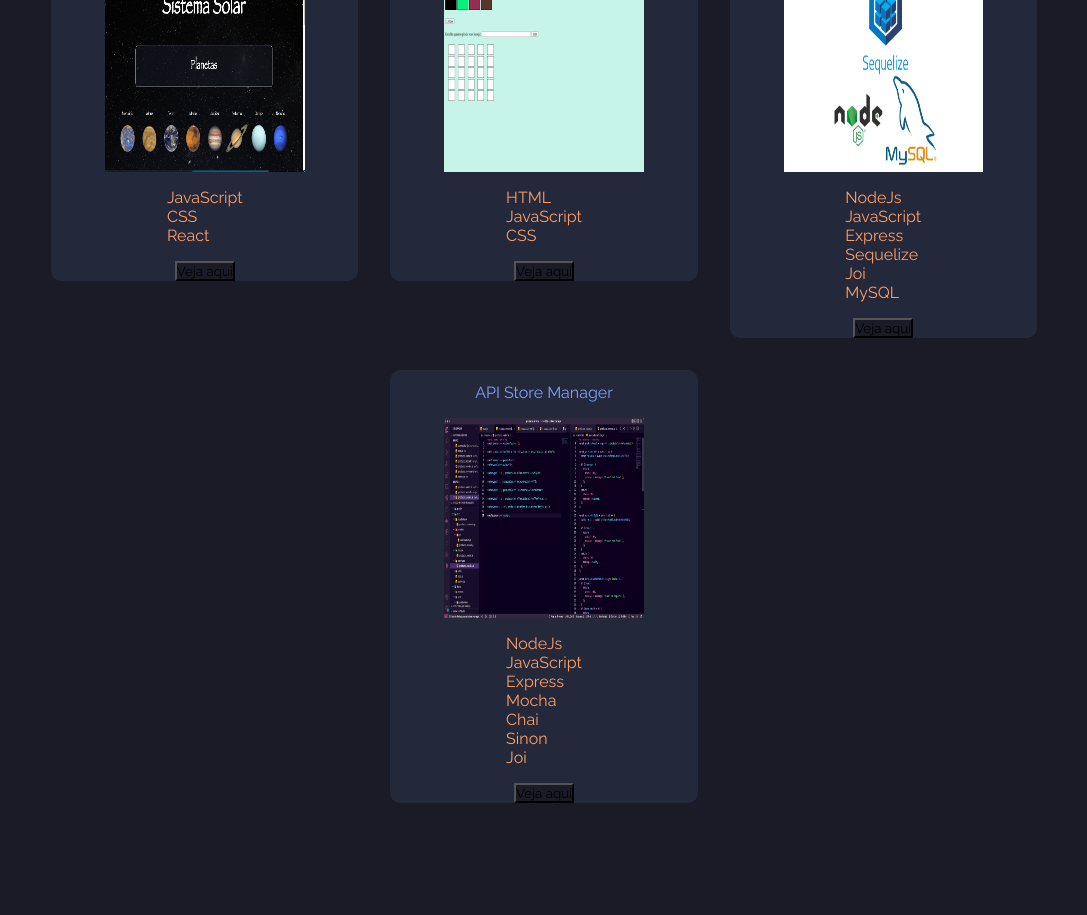
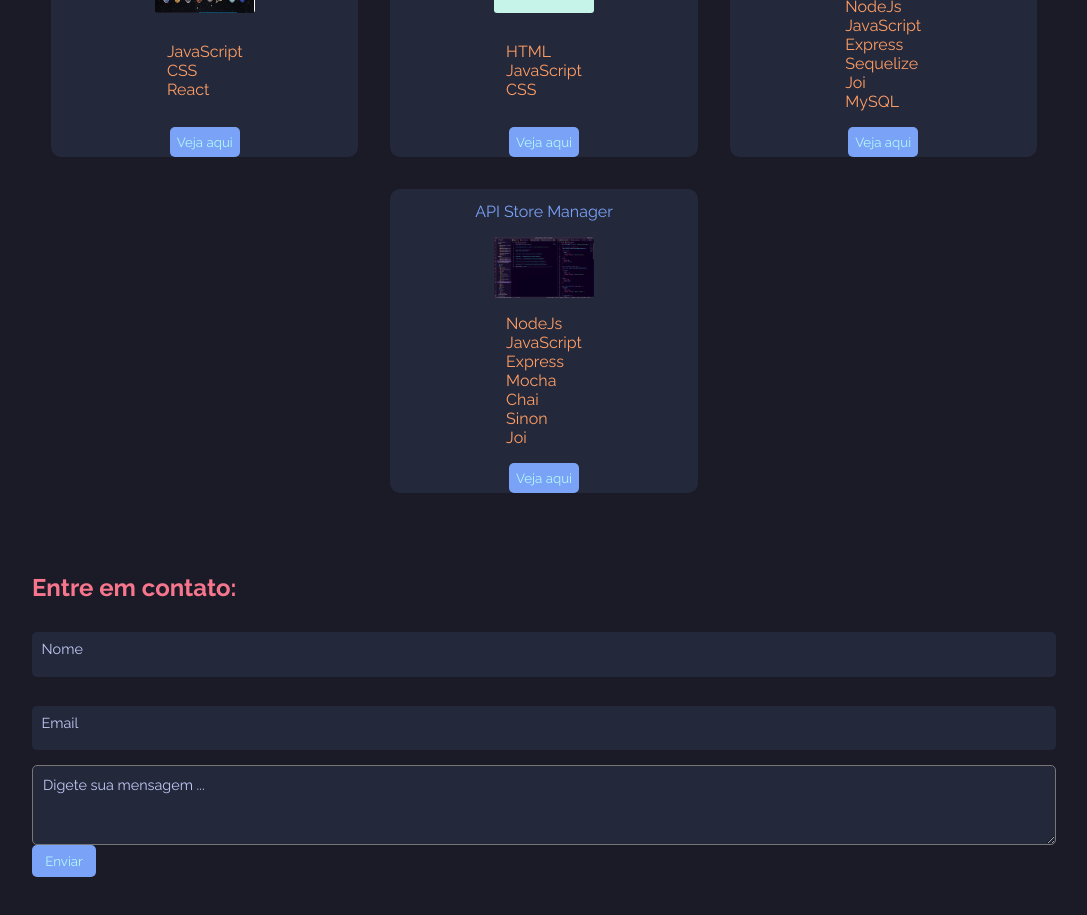
Before and after one commit to luizdefreitas10/new-porftolio, a Next.js app: page / in a window 1280 px wide. Shown: the part 1800-2715 px from the top of the page, without its empty margins (96-1183 px from the left). Before the commit the page ends 2603 px from the top, so only its background shows below. Built offline with nearby package versions, Linux system fonts and the light colour scheme.

Commit message:
saalvando codigo

```diff
--- /dev/null
+++ b/src/components/Contact/index.tsx
@@ -0,0 +1,37 @@
+import {Container , Form, StyledH1, TextArea, Button} from '../../styles/components/Contact/styles'
+import Input from '../../components/Input'
+import { useState } from 'react'
+
+export default function Contact () {
+
+  const [message, setMessage] = useState('')
+
+  return (
+    <Container>
+      <StyledH1>Entre em contato:</StyledH1>
+      <Form>
+        <Input
+          label='Nome'
+          type='text'
+          id="name"
+          name="name"
+          placeholder=" "
+        />
+        <Input
+          label='Email'
+          type='email'
+          id="email"
+          name="email"
+          placeholder=" "
+        />
+        <TextArea
+          maxLength={500}
+          placeholder="Digete sua mensagem ..."
+          onChange={(e) => setMessage(e.target.value)}
+        ></TextArea>
+        <Button type="button" >Enviar</Button>
+        <h2>{ message }</h2>
+      </Form>
+    </Container>
+  )
+}
--- /dev/null
+++ b/src/components/Input/index.tsx
@@ -0,0 +1,22 @@
+import React, { useState } from 'react';
+import styled from 'styled-components';
+import {Container, InputField, InputLabel} from '../../styles/components/Input/styles'
+
+
+
+interface GmailInputProps extends React.InputHTMLAttributes<HTMLInputElement> {
+  label: string;
+}
+
+const GmailInput: React.FC<GmailInputProps> = ({ label, ...props }) => {
+  const [id] = useState(`input-${Math.random().toString(36).substr(2, 9)}`);
+
+  return (
+    <Container>
+      <InputField id={id} {...props} required />
+      <InputLabel htmlFor={id}>{label}</InputLabel>
+    </Container>
+  );
+};
+
+export default GmailInput;
--- a/src/components/Projects/index.tsx
+++ b/src/components/Projects/index.tsx
@@ -1,4 +1,4 @@
-import {Card, Container, CardContainer, StyledH1} from '../../styles/components/Projects/styles'
+import {Card, Container, CardContainer, StyledH1, Button} from '../../styles/components/Projects/styles'
 import { mockData } from '@/mocks/Projects';
 import Image from 'next/image';
 
@@ -16,7 +16,7 @@ export default function Projects () {
                 return <li>{stack}</li>
               }) }
             </ul>
-            <button>Veja aqui</button>
+            <Button>Veja aqui</Button>
           </Card>
         }) }
       </CardContainer>
--- a/src/pages/index.tsx
+++ b/src/pages/index.tsx
@@ -11,6 +11,7 @@ import {
 } from '../styles/components/Header/styles'
 import {ProjectContainer } from '../styles/components/Projects/styles'
 import Projects from '@/components/Projects'
+import Contact from '@/components/Contact'
 // const inter = Inter({ subsets: ['latin'] })
 
 export default function Home() {
@@ -38,6 +39,9 @@ export default function Home() {
         <ProjectContainer data-aos='fade-left' data-aos-duration='2000'>
           <Projects />
         </ProjectContainer>
+        <div data-aos='fade-right' data-aos-duration='2000'>
+          <Contact />
+        </div>
       </Main>
     </>
   )
--- /dev/null
+++ b/src/styles/components/Contact/styles.ts
@@ -0,0 +1,44 @@
+import styled from "styled-components";
+
+export const Container = styled.div`
+  display: flex;
+  flex-direction: column;
+  width: 80%;
+  margin: 0 auto;
+  margin-bottom: 5rem;
+`;
+
+export const Form = styled.form`
+  display: flex;
+  flex-direction: column;
+  /* margin-top: 1rem; */
+`;
+
+export const StyledH1 = styled.h1`
+  width: 80%;
+  font-size: 1.5rem;
+  color: ${(props) => props.theme.editorKeywords};
+  margin-bottom: 1rem;
+`;
+
+export const TextArea = styled.textarea`
+  color: ${(props) => props.theme.editorOrange2};
+  padding: 10px;
+  border-radius: 5px;
+  background-color: ${(props) => props.theme.editorStorm};
+  height: 5rem;
+
+  &::placeholder {
+    font-size: 0.9rem;
+    color: ${(props) => props.theme.editorTerminalBlue}
+  }
+`;
+
+export const Button = styled.button`
+  height: 2rem;
+  background-color: ${(props) => props.theme.editorBlueSky};
+  color: ${(props) => props.theme.editorLittleSky};
+  border-radius: 5px;
+  border: none;
+  width: 4rem;
+`;
--- /dev/null
+++ b/src/styles/components/Input/styles.ts
@@ -0,0 +1,40 @@
+import styled from 'styled-components'
+
+export const Container = styled.div`
+  position: relative;
+  margin: 0.9rem 0;
+`;
+
+
+export const InputField = styled.input`
+  border-radius: 5px;
+  border: none;
+  color: ${(props) => props.theme.editorOrange2};
+  background-color: ${(props) => props.theme.editorStorm};
+  /* border-bottom: 1px solid #ccc; */
+  font-size: 16px;
+  width: 100%;
+  padding: 0.8rem 0;
+  padding-left: 0.8rem;
+  outline: none;
+
+  &:focus,
+  &:not(:placeholder-shown) {
+    + label {
+      top: -1.5rem;
+      font-size: 14px;
+    }
+  }
+`;
+
+
+export const InputLabel = styled.label`
+  position: absolute;
+  left: 0;
+  top: 0.5rem;
+  font-size: 0.9rem;
+  color: ${(props) => props.theme.editorTerminalBlue};
+  background-color: transparent;
+  transition: all 0.2s ease;
+  padding-left: 0.6rem;
+`;
--- a/src/styles/components/Projects/styles.ts
+++ b/src/styles/components/Projects/styles.ts
@@ -3,18 +3,25 @@ import styled from "styled-components";
 export const Container = styled.div`
   width: 80%;
   margin: 0 auto;
+  margin-bottom: 5rem;
 `;
 
 export const Card = styled.div`
   display: flex;
   flex-direction: column;
-  justify-content: center;
+  justify-content: space-between;
   align-items: center;
-  height: 100%;
+  height: 19rem;
   width: 30%;
   background-color: ${(props) => props.theme.editorStorm};
   gap: 1rem;
   border-radius: 10px;
+
+  & img {
+    width: 100px;
+    height: 100px;
+    border-radius: 3px;
+  }
 
   & p {
     margin-top: 13px;
@@ -37,10 +44,24 @@ export const CardContainer = styled.div`
 `;
 
 export const StyledH1 = styled.h1`
-  font-size: medium;
+  font-size: 1.5rem;
   color: ${(props) => props.theme.editorKeywords};
 `;
 
 export const ProjectContainer = styled.div`
   margin-top: 40px;
 `;
+
+export const Button = styled.button`
+  border: none;
+  border-radius: 5px;
+  background-color: ${(props) => props.theme.editorBlueSky};
+  color: ${(props) => props.theme.editorLittleSky};
+  padding: 7px;
+
+  &:hover {
+    background-color: ${(props) => props.theme.editorTerminalBlue};
+    color: ${(props) => props.theme.editorBlack};
+
+  }
+`;
--- a/src/styles/components/Technologies/styles.ts
+++ b/src/styles/components/Technologies/styles.ts
@@ -12,7 +12,7 @@ export const Container = styled.div`
 
 export const StyledH1 = styled.h1`
   width: 80%;
-  font-size: medium;
+  font-size: 1.5rem;
   color: ${(props) => props.theme.editorKeywords};
   margin: 0 auto;
 `;
--- a/src/styles/theme.ts
+++ b/src/styles/theme.ts
@@ -39,6 +39,7 @@ export default {
   editorKeywords: "#f7768e",
   editorTerminalBlue: "#c0caf5",
   editorBlueSky: "#7aa2f7",
+  editorLittleSky: "#b4f9f8",
   editorOrange1: "#ff9e64",
   editorOrange2: "#e0af68",
 };
```
Also changed, not shown: public/WhatsApp Image 2023-03-31 at 16.36.18.jpeg (added), public/nobg-luiz.png (added).
